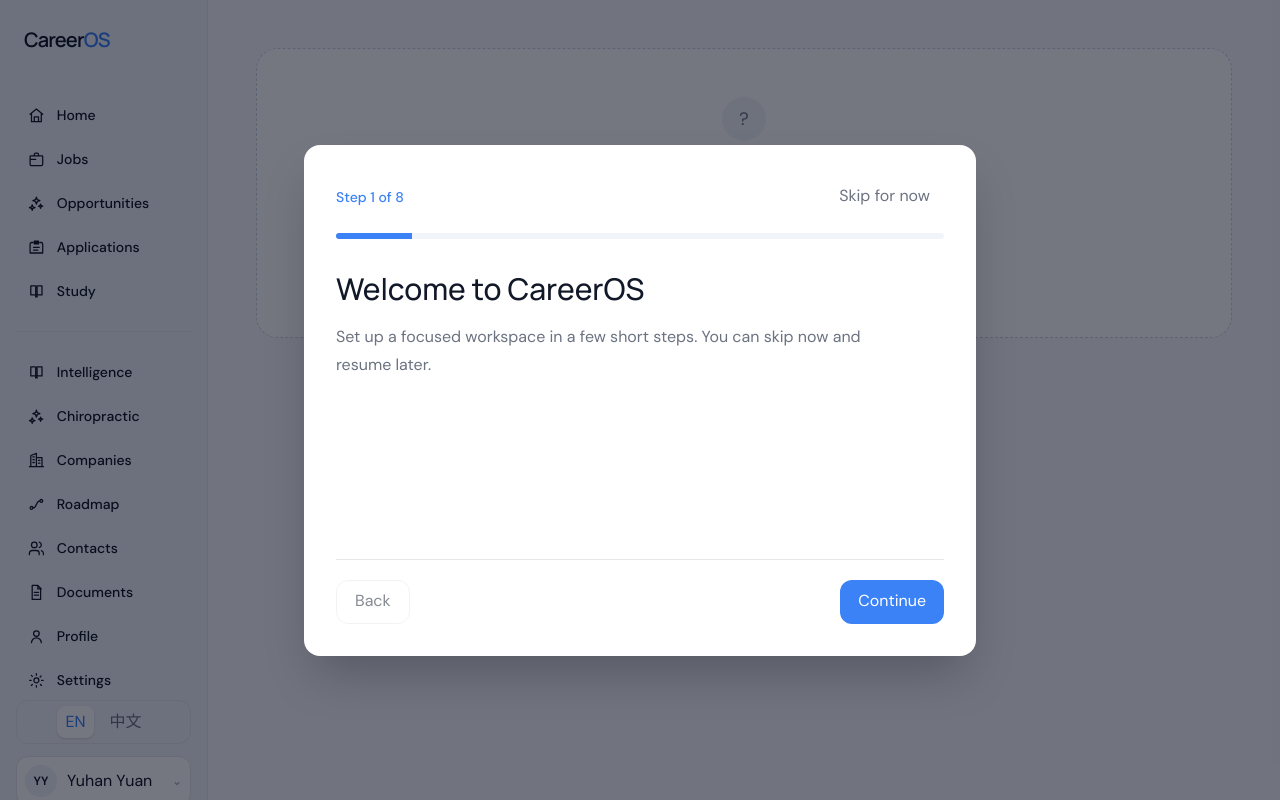
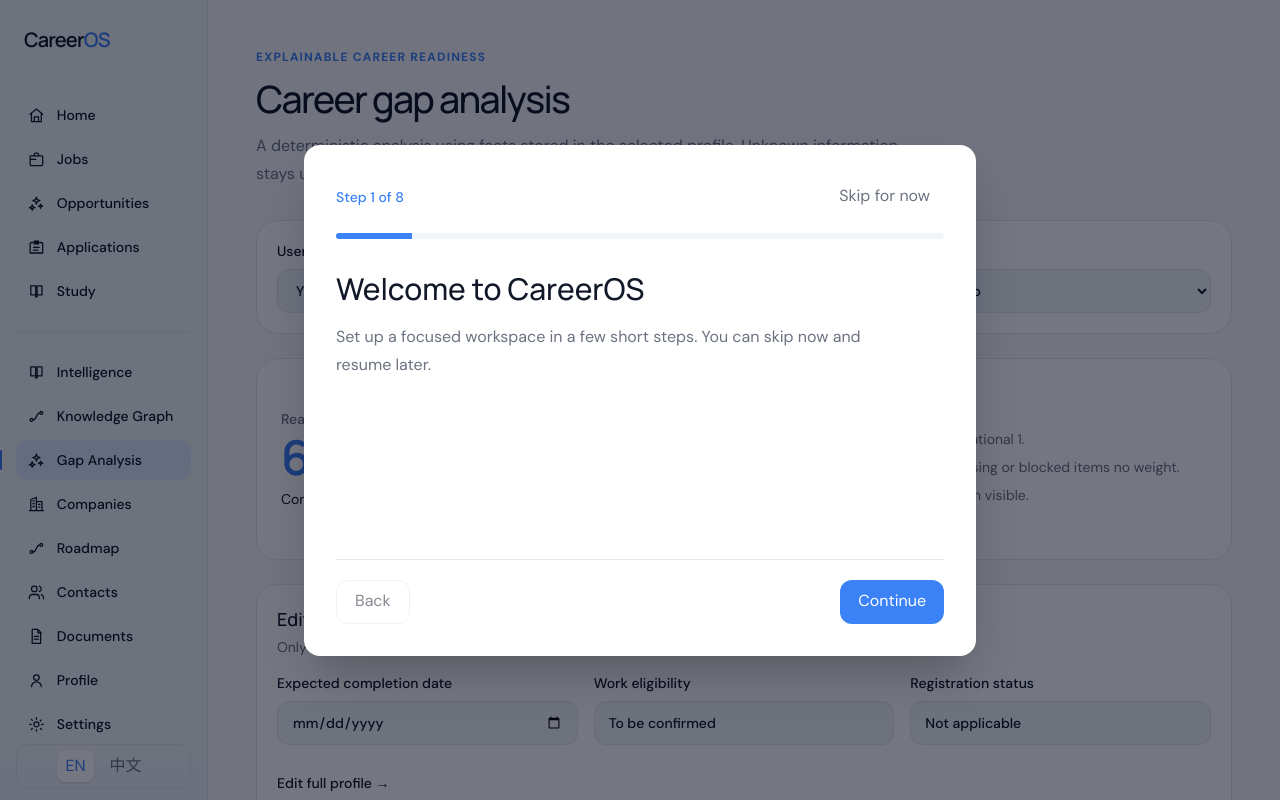
Before and after one commit to jasmineYuhanYuan/CareerOS, a Next.js app: page /gap-analysis in a window 1280 px wide. Before the commit this address had no page. Shown: the top 800 px of the page. Built offline with nearby package versions, Linux system fonts and the light colour scheme.

Commit message:
feat: add profile-aware gap analysis interface

```diff
--- a/src/app/chiropractic/page.tsx
+++ b/src/app/chiropractic/page.tsx
@@ -1,5 +1,5 @@
-import { ChiropracticCareerHub } from "@/components/chiropractic/chiropractic-career-hub";
+import { redirect } from "next/navigation";
 
 export default function ChiropracticPage() {
-  return <ChiropracticCareerHub />;
+  redirect("/roadmap");
 }
--- /dev/null
+++ b/src/app/gap-analysis/page.tsx
@@ -0,0 +1,5 @@
+import { GapAnalysisWorkspace } from "@/components/gap-analysis/gap-analysis-workspace";
+
+export default function GapAnalysisPage() {
+  return <GapAnalysisWorkspace />;
+}
--- /dev/null
+++ b/src/components/gap-analysis/gap-analysis-workspace.tsx
@@ -0,0 +1,99 @@
+"use client";
+
+import { useState } from "react";
+import Link from "next/link";
+import { Button } from "@/components/ui/button";
+import { Field, Input, Select } from "@/components/ui/form-field";
+import { PageHeading } from "@/components/ui/page-heading";
+import { StatusBadge } from "@/components/ui/status-badge";
+import { careerKnowledgeGraph } from "@/data/graph";
+import { gapTargets, analyseCareerGap } from "@/lib/gap-analysis/engine";
+import type { CareerRequirement, GapStatus } from "@/lib/gap-analysis/types";
+import { useCareerOS } from "@/providers/careeros-provider";
+import { useLanguage } from "@/providers/language-provider";
+
+const statusStyle: Record<GapStatus, "positive" | "active" | "warning" | "danger"> = {
+  confirmed: "positive",
+  unknown: "warning",
+  missing: "active",
+  blocked: "danger",
+};
+
+function RequirementList({ title, items, zh }: { title: string; items: CareerRequirement[]; zh: boolean }) {
+  return <section className="surface-card p-5"><h2 className="font-display text-lg font-medium">{title}</h2>{items.length === 0 ? <p className="mt-3 text-sm text-[var(--text-secondary)]">{zh ? "没有项目。" : "No items."}</p> : <ul className="mt-3 space-y-3">{items.map((item) => <li key={item.id} className="rounded-xl border border-[var(--border)] p-4"><div className="flex flex-wrap gap-2"><StatusBadge status={statusStyle[item.status]}>{item.status}</StatusBadge><StatusBadge>{item.importance}</StatusBadge></div><p className="mt-3 font-medium">{item.label}</p><p className="mt-1 text-sm leading-6 text-[var(--text-secondary)]">{item.explanation}</p></li>)}</ul>}</section>;
+}
+
+export function GapAnalysisWorkspace() {
+  const { state, activeWorkspace, setActiveProfileId, updateProfile, upsertRoadmapItem } = useCareerOS();
+  const { language } = useLanguage();
+  const zh = language === "zh-CN";
+  const availableTargets = gapTargets.filter((target) => target.profileIds.includes(activeWorkspace.profile.id));
+  const [selectedByProfile, setSelectedByProfile] = useState<Record<string, string>>({});
+  const selectedTarget = selectedByProfile[activeWorkspace.profile.id] ?? availableTargets[0]?.id ?? gapTargets[0].id;
+  const analysis = analyseCareerGap(activeWorkspace, selectedTarget);
+  const sources = analysis.evidenceSourceIds
+    .map((id) => careerKnowledgeGraph.sources.find((source) => source.id === id))
+    .filter(Boolean);
+
+  function addAction(action: (typeof analysis.recommendedNextActions)[number]) {
+    upsertRoadmapItem({
+      id: `gap-${activeWorkspace.profile.id}-${action.relatedGapId}`,
+      profileId: activeWorkspace.profile.id,
+      title: action.title,
+      description: action.reason,
+      category: action.relatedGapId === "registration" ? "Registration" : action.relatedGapId.includes("interview") ? "Interview" : "Other",
+      targetDate: action.dueDate,
+      status: action.status,
+      priority: action.priority,
+    });
+  }
+
+  return (
+    <div className="page-enter">
+      <PageHeading
+        eyebrow={zh ? "可解释的职业准备度" : "Explainable career readiness"}
+        title={zh ? "职业差距分析" : "Career gap analysis"}
+        description={zh ? "使用当前档案中已保存的事实进行确定性分析。未知信息保持未知，不会被判定为失败。" : "A deterministic analysis using facts stored in the selected profile. Unknown information stays unknown and is never silently treated as failure."}
+      />
+      <section className="surface-card mb-6 grid gap-4 p-5 md:grid-cols-2">
+        <Field label={zh ? "用户档案" : "User profile"}><Select value={activeWorkspace.profile.id} onChange={(event) => setActiveProfileId(event.target.value)}>{Object.values(state.profiles).map((workspace) => <option key={workspace.profile.id} value={workspace.profile.id}>{workspace.profile.displayName}</option>)}</Select></Field>
+        <Field label={zh ? "目标职业或岗位" : "Target career or role"}><Select value={selectedTarget} onChange={(event) => setSelectedByProfile((current) => ({ ...current, [activeWorkspace.profile.id]: event.target.value }))}>{availableTargets.map((target) => <option key={target.id} value={target.id}>{target.name}</option>)}</Select></Field>
+      </section>
+
+      <section className="surface-card mb-6 p-6">
+        <div className="grid gap-6 md:grid-cols-[12rem_1fr] md:items-center">
+          <div><p className="text-sm font-medium text-[var(--text-secondary)]">{zh ? "准备度" : "Readiness"}</p><p className="mt-1 font-display text-5xl font-semibold text-[var(--accent)]">{analysis.overallReadinessScore}%</p><p className="mt-2 text-sm">{zh ? "置信度" : "Confidence"}: <strong>{analysis.confidence}</strong></p></div>
+          <div><h2 className="font-display text-2xl font-medium">{analysis.targetName}</h2><ul className="mt-3 space-y-1 text-sm leading-6 text-[var(--text-secondary)]">{analysis.scoreExplanation.map((line) => <li key={line}>• {line}</li>)}</ul></div>
+        </div>
+      </section>
+
+      <section className="surface-card mb-6 p-5">
+        <h2 className="font-display text-lg font-medium">{zh ? "可编辑的关键档案事实" : "Editable profile facts"}</h2>
+        <p className="mt-1 text-sm text-[var(--text-secondary)]">{zh ? "仅保存你明确输入的事实。" : "Only facts you explicitly enter are saved."}</p>
+        <div className="mt-4 grid gap-4 md:grid-cols-3">
+          <Field label={zh ? "预计毕业／完成日期" : "Expected completion date"}><Input type="date" value={activeWorkspace.profile.expectedGraduationDate} onChange={(event) => updateProfile({ ...activeWorkspace.profile, expectedGraduationDate: event.target.value })} /></Field>
+          <Field label={zh ? "工作资格" : "Work eligibility"}><Input value={activeWorkspace.profile.workEligibility} onChange={(event) => updateProfile({ ...activeWorkspace.profile, workEligibility: event.target.value })} /></Field>
+          <Field label={zh ? "注册状态" : "Registration status"}><Input value={activeWorkspace.profile.registrationStatus} onChange={(event) => updateProfile({ ...activeWorkspace.profile, registrationStatus: event.target.value })} /></Field>
+        </div>
+        <Link href="/profiles" className="mt-4 inline-flex min-h-11 items-center text-sm font-medium text-[var(--accent)]">{zh ? "编辑完整档案" : "Edit full profile"} →</Link>
+      </section>
+
+      {analysis.blockers.length > 0 && <div className="mb-6"><RequirementList title={zh ? "阻碍与必须确认项" : "Blockers and required confirmations"} items={analysis.blockers} zh={zh} /></div>}
+      <div className="grid gap-5 lg:grid-cols-3">
+        <RequirementList title={zh ? "已确认" : "Confirmed"} items={analysis.matchedRequirements} zh={zh} />
+        <RequirementList title={zh ? "缺少" : "Missing"} items={analysis.missingRequirements} zh={zh} />
+        <RequirementList title={zh ? "未知" : "Unknown"} items={analysis.unknownRequirements} zh={zh} />
+      </div>
+
+      <section className="mt-6" aria-labelledby="actions-heading">
+        <div className="mb-3 flex items-end justify-between gap-4"><h2 id="actions-heading" className="font-display text-xl font-medium">{zh ? "优先行动计划" : "Prioritised action plan"}</h2><Link href="/roadmap" className="text-sm font-medium text-[var(--accent)]">{zh ? "打开职业规划" : "Open career roadmap"} →</Link></div>
+        <div className="grid gap-4 md:grid-cols-2">{analysis.recommendedNextActions.map((action) => <article key={action.id} className="surface-card p-5"><div className="flex flex-wrap gap-2"><StatusBadge status={action.priority === "High" ? "active" : "neutral"}>{action.priority}</StatusBadge><StatusBadge>{action.window}</StatusBadge></div><h3 className="mt-3 font-medium">{action.title}</h3><p className="mt-2 text-sm leading-6 text-[var(--text-secondary)]">{action.reason}</p><p className="mt-3 text-xs text-[var(--text-tertiary)]">{zh ? "预计投入" : "Estimated effort"}: {action.estimatedEffort}</p><Button className="mt-4" size="sm" variant="secondary" onClick={() => addAction(action)}>{zh ? "加入职业规划" : "Add to roadmap"}</Button></article>)}</div>
+      </section>
+
+      <section className="surface-card mt-6 p-5">
+        <h2 className="font-display text-lg font-medium">{zh ? "来源证据" : "Source evidence"}</h2>
+        <ul className="mt-3 divide-y divide-[var(--border)]">{sources.map((source) => source && <li key={source.id} className="py-3"><a href={source.url} target="_blank" rel="noreferrer" className="inline-flex min-h-11 items-center text-sm font-medium text-[var(--accent)]">{source.label} ↗</a><p className="text-xs text-[var(--text-tertiary)]">{source.sourceType} · {source.lastVerified}</p></li>)}</ul>
+      </section>
+    </div>
+  );
+}
--- a/src/components/layout/mobile-header.tsx
+++ b/src/components/layout/mobile-header.tsx
@@ -8,7 +8,8 @@
 
 const secondaryLinks = [
   { href: "/intelligence", label: "Career Intelligence", zhLabel: "职业知识库", description: "Search verified career knowledge", zhDescription: "搜索已核验职业知识" },
-  { href: "/chiropractic", label: "Chiropractic career hub", zhLabel: "脊椎按摩职业中心", description: "Registration, ACT employers and career readiness", zhDescription: "注册路径、ACT 雇主和职业准备" },
+  { href: "/knowledge-graph", label: "Knowledge graph", zhLabel: "职业知识图谱", description: "Explore verified career connections", zhDescription: "探索已核验的职业关系" },
+  { href: "/gap-analysis", label: "Gap analysis", zhLabel: "职业差距分析", description: "Profile-aware readiness and next actions", zhDescription: "按个人档案分析准备度和下一步行动" },
   { href: "/opportunities", label: "Opportunities", zhLabel: "机会", description: "Explore jobs, events and professional pathways", zhDescription: "探索职位、活动和职业发展机会" },
   { href: "/companies", label: "Companies", zhLabel: "公司与诊所", description: "Research organisations and clinics", zhDescription: "研究公司、机构与诊所" },
   { href: "/roadmap", label: "Roadmap", zhLabel: "职业规划", description: "Plan milestones and next steps", zhDescription: "规划里程碑和下一步行动" },
--- a/src/components/layout/navigation.ts
+++ b/src/components/layout/navigation.ts
@@ -12,9 +12,10 @@
   { label: "Jobs", href: "/jobs", shortLabel: "Jobs", icon: "briefcase" },
   { label: "Opportunities", href: "/opportunities", shortLabel: "Explore", icon: "sparkles" },
   { label: "Intelligence", href: "/intelligence", shortLabel: "Intel", icon: "book" },
+  { label: "Knowledge Graph", href: "/knowledge-graph", shortLabel: "Graph", icon: "route" },
+  { label: "Gap Analysis", href: "/gap-analysis", shortLabel: "Gaps", icon: "sparkles" },
   { label: "Applications", href: "/applications", shortLabel: "Apply", icon: "clipboard" },
   { label: "Study", href: "/postgraduate", shortLabel: "Study", icon: "book" },
-  { label: "Chiropractic", href: "/chiropractic", shortLabel: "Chiro", icon: "sparkles" },
   { label: "Companies", href: "/companies", shortLabel: "Companies", icon: "building" },
   { label: "Roadmap", href: "/roadmap", shortLabel: "Plan", icon: "route" },
   { label: "Contacts", href: "/contacts", shortLabel: "Contacts", icon: "users" },
@@ -28,9 +29,10 @@
   "/jobs": { label: "职位", shortLabel: "职位" },
   "/opportunities": { label: "机会", shortLabel: "探索" },
   "/intelligence": { label: "职业知识", shortLabel: "知识" },
+  "/knowledge-graph": { label: "知识图谱", shortLabel: "图谱" },
+  "/gap-analysis": { label: "差距分析", shortLabel: "差距" },
   "/applications": { label: "申请", shortLabel: "申请" },
   "/postgraduate": { label: "深造", shortLabel: "深造" },
-  "/chiropractic": { label: "脊椎按摩职业", shortLabel: "注册" },
   "/companies": { label: "公司与诊所", shortLabel: "公司" },
   "/roadmap": { label: "职业规划", shortLabel: "规划" },
   "/contacts": { label: "人脉", shortLabel: "人脉" },
--- a/src/components/roadmap/roadmap-planner.tsx
+++ b/src/components/roadmap/roadmap-planner.tsx
@@ -6,6 +6,8 @@
 import { Field, Input, Select, Textarea } from "@/components/ui/form-field";
 import { PageHeading } from "@/components/ui/page-heading";
 import { StatusBadge } from "@/components/ui/status-badge";
+import { ChiropracticCareerHub } from "@/components/chiropractic/chiropractic-career-hub";
+import { TOMMY_ID } from "@/data/seed";
 import { useCareerOS } from "@/providers/careeros-provider";
 import { useLanguage } from "@/providers/language-provider";
 import type { Priority, RoadmapCategory, RoadmapItem, RoadmapStatus } from "@/types/domain";
@@ -56,6 +58,7 @@
       <Dialog open={draft !== null} title={draft?.id ? t("roadmap.edit") : t("roadmap.add")} onClose={() => setDraft(null)}>
         {draft && <form onSubmit={save} className="space-y-4"><Field label="Title" error={error}><Input required value={draft.title} onChange={(e) => setDraft({ ...draft, title: e.target.value })} /></Field><Field label="Description"><Textarea value={draft.description} onChange={(e) => setDraft({ ...draft, description: e.target.value })} /></Field><div className="grid gap-4 sm:grid-cols-2"><Field label="Category"><Select value={draft.category} onChange={(e) => setDraft({ ...draft, category: e.target.value as RoadmapCategory })}>{categories.map((value) => <option key={value}>{value}</option>)}</Select></Field><Field label="Target date"><Input type="date" value={draft.targetDate} onChange={(e) => setDraft({ ...draft, targetDate: e.target.value })} /></Field><Field label="Status"><Select value={draft.status} onChange={(e) => setDraft({ ...draft, status: e.target.value as RoadmapStatus })}>{statuses.map((value) => <option key={value}>{value}</option>)}</Select></Field><Field label="Priority"><Select value={draft.priority} onChange={(e) => setDraft({ ...draft, priority: e.target.value as Priority })}>{priorities.map((value) => <option key={value}>{value}</option>)}</Select></Field></div><div className="flex justify-end gap-2"><Button type="button" variant="secondary" onClick={() => setDraft(null)}>Cancel</Button><Button type="submit">Save item</Button></div></form>}
       </Dialog>
+      {activeWorkspace.profile.id === TOMMY_ID && <div className="mt-14 border-t border-[var(--border)] pt-10"><ChiropracticCareerHub /></div>}
     </div>
   );
 }
```
